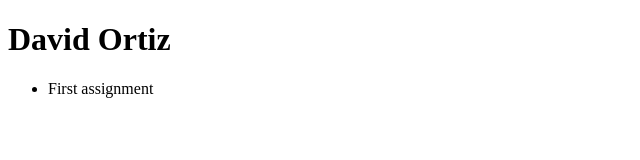
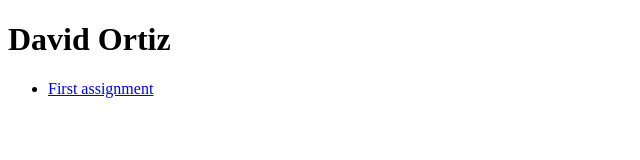
Before and after one commit to davidortiz02/ifsc-1310, a plain HTML site: page index.html in a window 1280 px wide. Shown: the whole page, without its empty margins (0-640 px from the left). Drawn offline with Linux system fonts and the light colour scheme.

Commit message:
Added new project

```diff
--- a/index.html
+++ b/index.html
@@ -13,7 +13,7 @@
 <body>
   <h1>David Ortiz</h1>
   <ul>
-      <li>First assignment</li>
+      <li><a href= "gordo/index.html">First assignment</a></li>
   </ul>
 </body>
 </html>
```
Also changed, not shown: gordo/index.html (added).
